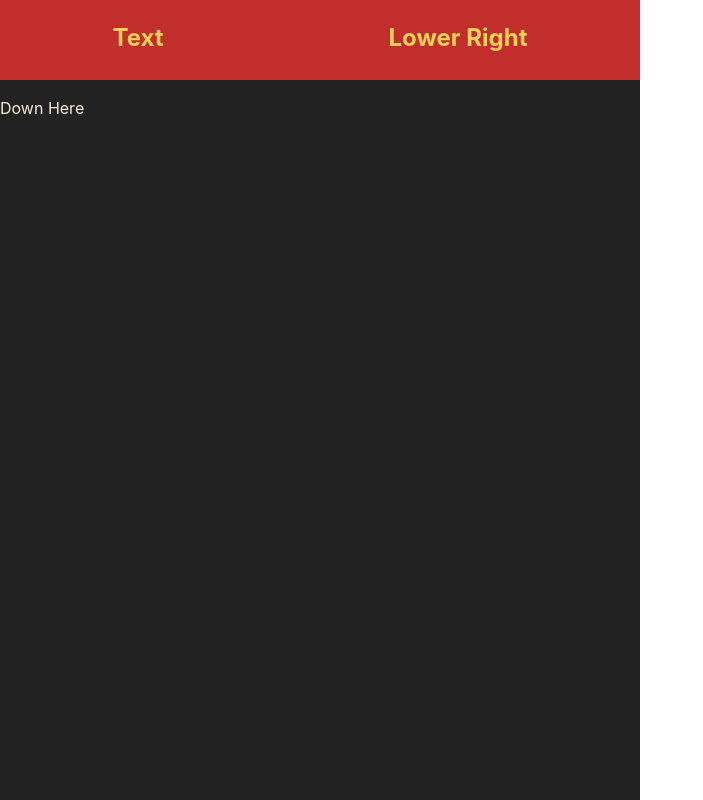
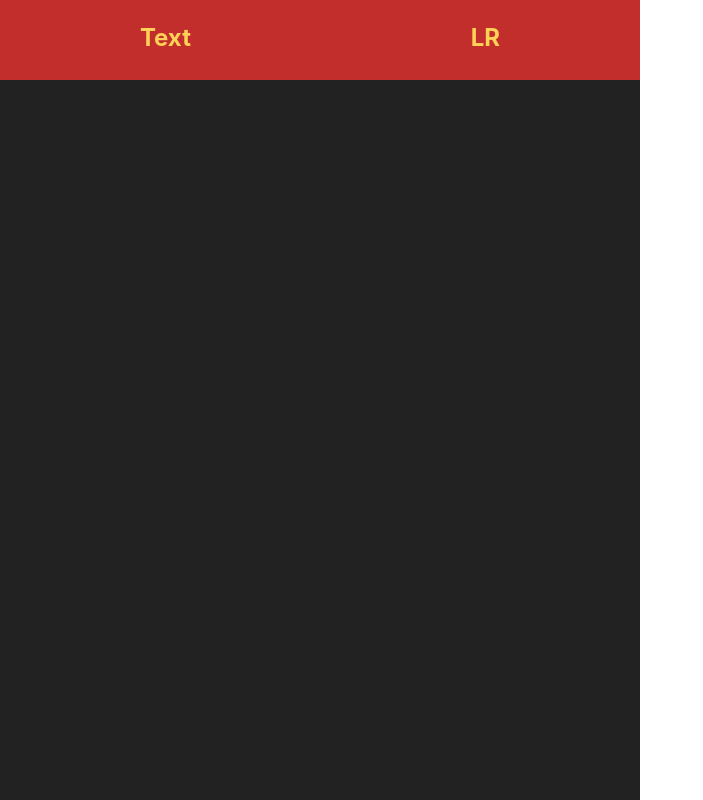
Before and after one commit to valerieYen/fit-sync, a React (Vite) app: page /lower-right in a window 1280 px wide. Shown: the top 800 px of the page, without its empty margins (0-703 px from the left). Built offline with nearby package versions, Linux system fonts and the light colour scheme.

Commit message:
Phase 1.2 Work
fixed scrolling on Text and got the text right in LR

```diff
--- a/src/Layout.jsx
+++ b/src/Layout.jsx
@@ -10,7 +10,7 @@ const Layout = () => {
             <h1>Text</h1>
           </Link>
           <Link to="/lower-right" className="Link">
-            <h1>Lower Right</h1>
+            <h1>LR</h1>
           </Link>
         </nav>
       </div>
--- a/src/components/LowerRight.jsx
+++ b/src/components/LowerRight.jsx
@@ -1,6 +1,7 @@
 function LowerRight() {
     return(
-        <div className="LowerRight">
+        <div className="LowerRight SubPage">
+            <div className="Spacer"></div>
             <p>Down Here</p>
         </div>
     );
--- a/src/components/Text.jsx
+++ b/src/components/Text.jsx
@@ -1,6 +1,6 @@
 function Text() {
   return (
-    <div className="Text">
+    <div className="Text SubPage">
         <p>I'M IN YOUR WALLS</p>
         <p>I'M IN YOUR WALLS</p>
         <p>I'M IN YOUR WALLS</p>
--- a/src/index.css
+++ b/src/index.css
@@ -72,11 +72,19 @@ body,html {
   width: 100%;
   height: 880px;
   margin-top: 5rem;
-  overflow-y: hidden;
+  overflow-y: scroll;
+}
+
+.SubPage {
+  height: 880px;
 }
 
 .LowerRight {
   display: flex;
-  justify-content: right;
   flex-direction: column;
+  text-align: right;
 }
+
+.Spacer {
+  flex-grow: 1;
+}
```
